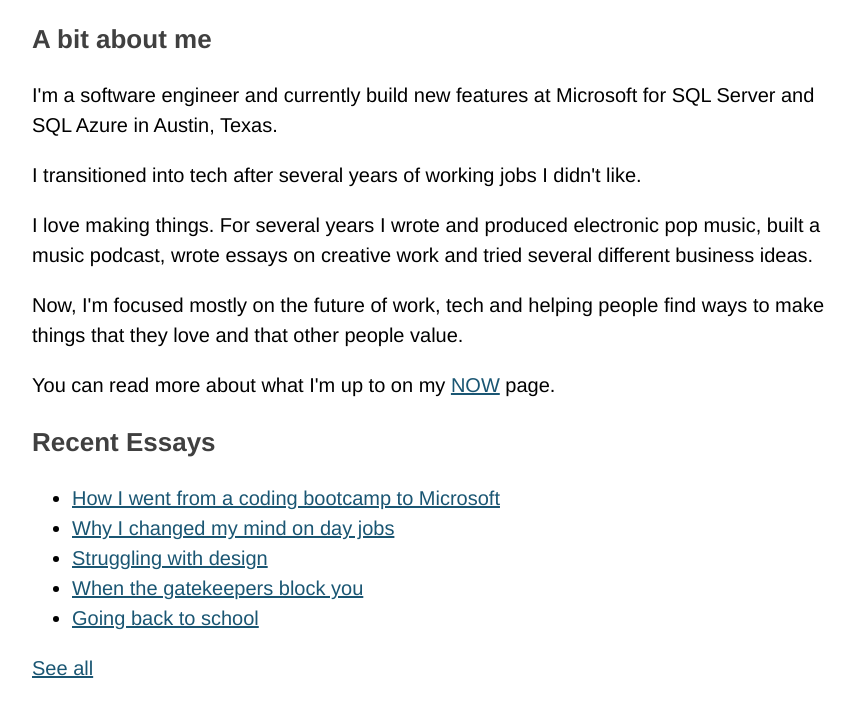
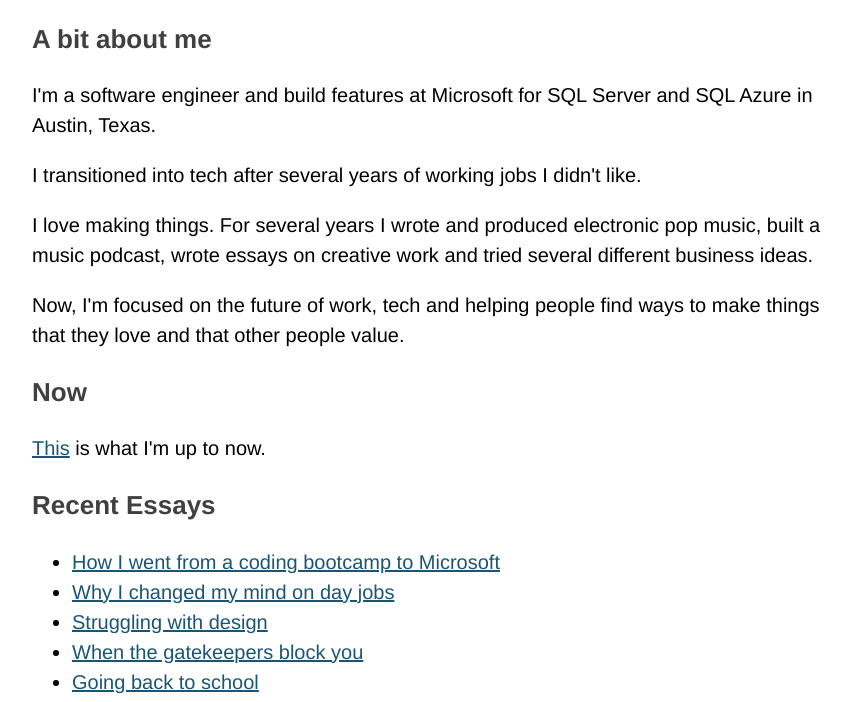
Before and after one commit to jmsteen/jmsteen.github.io, a plain HTML site: page index.html in a window 1280 px wide. Shown: the part 58-760 px from the top of the page, without its empty margins (208-1063 px from the left). Drawn offline with Linux system fonts and the light colour scheme.

Commit message:
Condense intro

```diff
--- a/index.html
+++ b/index.html
@@ -12,8 +12,8 @@
     <section>
       <h2>A bit about me</h2>
       <p>
-        I'm a software engineer and currently build new features at Microsoft
-        for SQL Server and SQL Azure in Austin, Texas.
+        I'm a software engineer and build features at Microsoft for SQL Server
+        and SQL Azure in Austin, Texas.
       </p>
       <p>
         I transitioned into tech after several years of working jobs I didn't
@@ -25,13 +25,13 @@
         tried several different business ideas.
       </p>
       <p>
-        Now, I'm focused mostly on the future of work, tech and helping people
-        find ways to make things that they love and that other people value.
+        Now, I'm focused on the future of work, tech and helping people find
+        ways to make things that they love and that other people value.
       </p>
-      <p>
-        You can read more about what I'm up to on my
-        <a href="./now.html">NOW</a> page.
-      </p>
+    </section>
+    <section>
+      <h2>Now</h2>
+      <a href="./now.html">This</a> is what I'm up to now.
     </section>
     <section>
       <h2>Recent Essays</h2>
```
